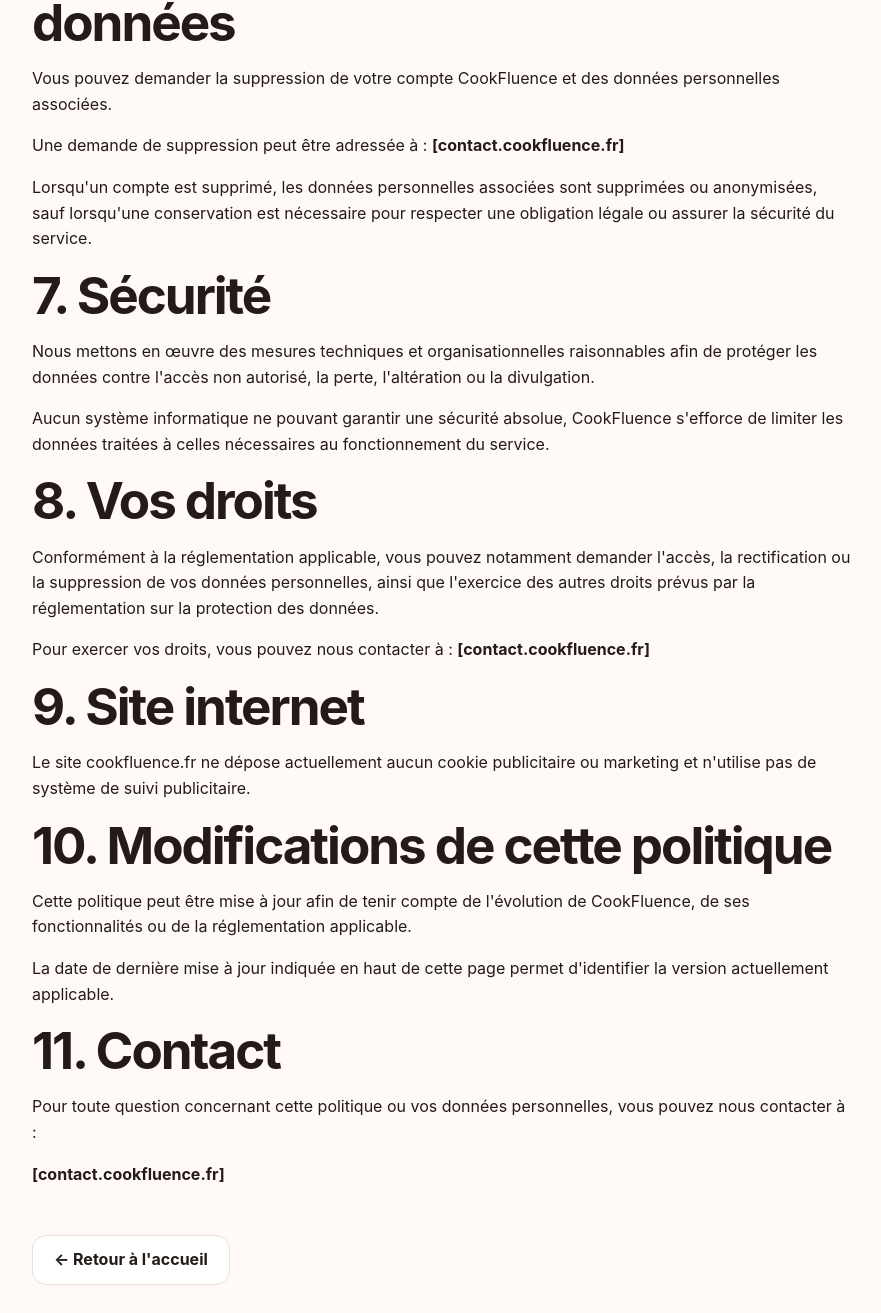
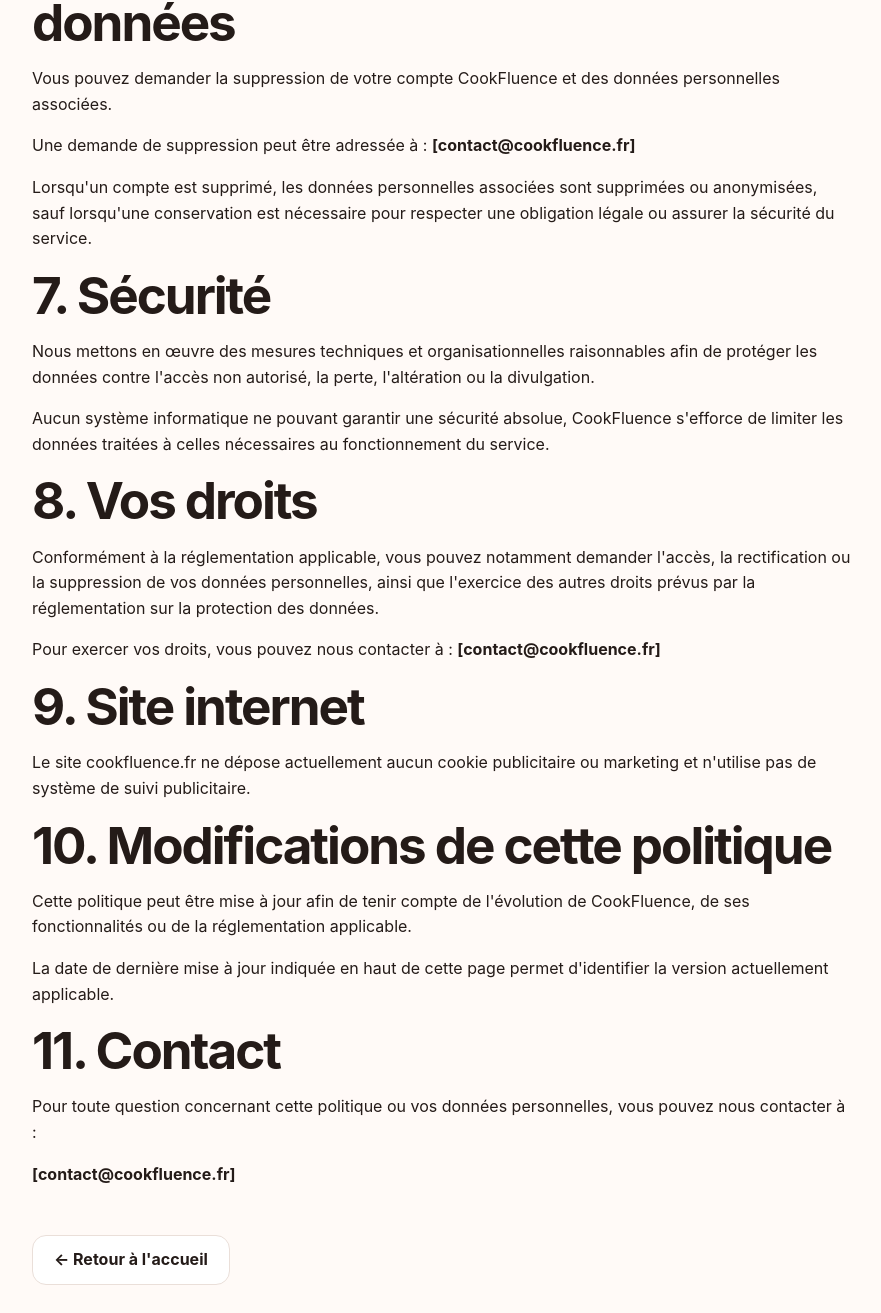
Before and after one commit to corazzasj/cookfluence-site, a plain HTML site: page confidentialite.html in a window 1280 px wide. Shown: the part 2087-3400 px from the top of the page, without its empty margins (198-1079 px from the left). Drawn offline with Linux system fonts and the light colour scheme.

Commit message:
Update confidentialite.html

```diff
--- a/confidentialite.html
+++ b/confidentialite.html
@@ -148,7 +148,7 @@
 
         <p>
           Une demande de suppression peut être adressée à :
-          <strong>[contact.cookfluence.fr]</strong>
+          <strong>[contact@cookfluence.fr]</strong>
         </p>
 
         <p>
@@ -184,7 +184,7 @@
 
       <p>
         Pour exercer vos droits, vous pouvez nous contacter à :
-        <strong>[contact.cookfluence.fr]</strong>
+        <strong>[contact@cookfluence.fr]</strong>
       </p>
 
       <h2>9. Site internet</h2>
@@ -215,7 +215,7 @@
       </p>
 
       <p>
-        <strong>[contact.cookfluence.fr]</strong>
+        <strong>[contact@cookfluence.fr]</strong>
       </p>
 
       <p style="margin-top: 3rem;">
```
